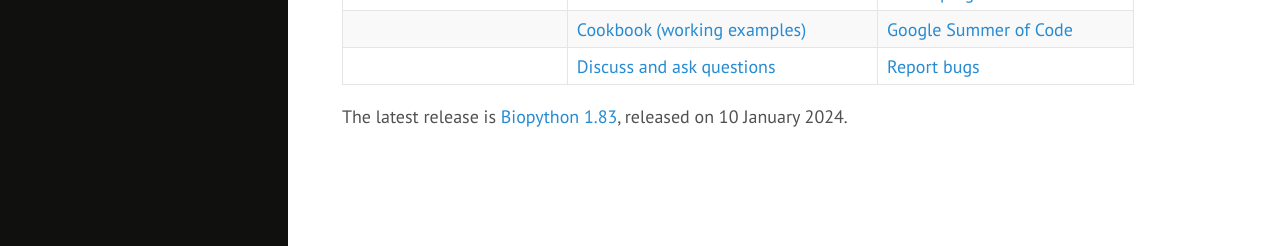
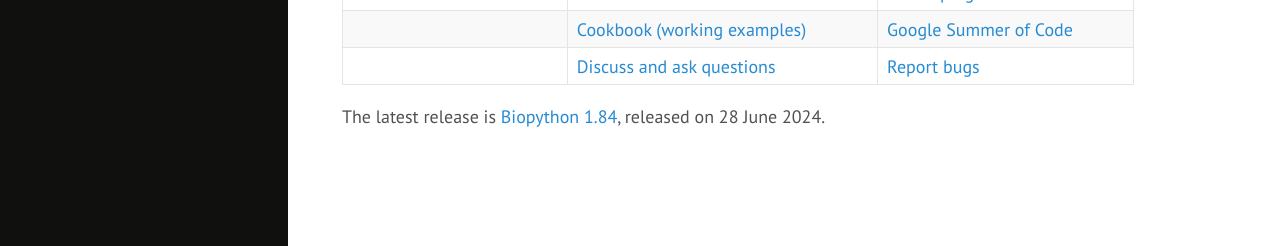
Before and after one commit to biopython/biopython.github.io, a Jekyll site: the page built from wiki/Biopython.md, in a window 1280 px wide. Shown: the part 651-897 px from the top of the page. Built offline with Jekyll 4.4.1, drawn with Linux system fonts in a browser that asks for light colours.

Commit message:
Biopython 1.84

```diff
--- a/wiki/Biopython.md
+++ b/wiki/Biopython.md
@@ -42,5 +42,5 @@ the libraries and tools.
 |                                                                                                                                                | [ Cookbook (working examples)](wiki/Category%3ACookbook "wikilink")                                                                  | [Google Summer of Code](wiki/Google_Summer_of_Code "wikilink")                                                                     |
 |                                                                                                                                                | [ Discuss and ask questions](wiki/Mailing_lists "wikilink")                                                                          | [Report bugs](https://github.com/biopython/biopython/issues) |
 
-The latest release is [Biopython 1.83](wiki/Download "wikilink"), released on
-10 January 2024.
+The latest release is [Biopython 1.84](wiki/Download "wikilink"), released on
+28 June 2024.
```
